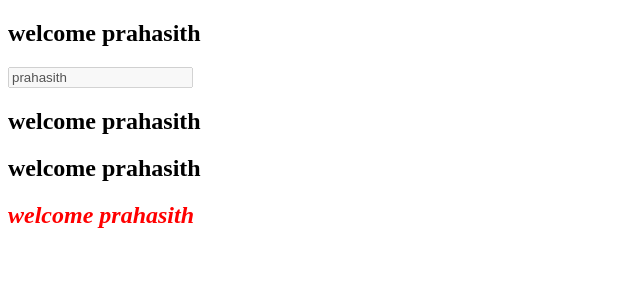
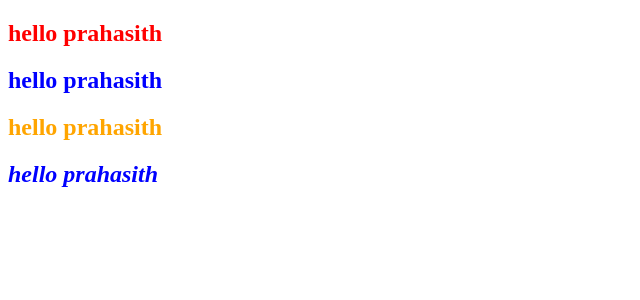
Before and after one commit to Prahasithk93/Angular-Practice, an Angular app in the folder check/: page / in a window 1280 px wide. Shown: the top 300 px of the page, without its empty margins (0-640 px from the left). Built offline with nearby package versions, Linux system fonts and the light colour scheme.

Commit message:
stylebinding

```diff
--- a/check/src/app/app.component.ts
+++ b/check/src/app/app.component.ts
@@ -4,35 +4,21 @@ import { reduce } from 'rxjs';
 @Component({
   selector: 'app-root',
   template:`
-  <h2 class="text-color">welcome {{name}}</h2>
-  <input bind-disabled="isDisabled" [id]="ID" type="text" value="prahasith">
-  <h2 [class]="color">welcome {{name}}</h2>
-  <h2 [class.text-color]="hasError">welcome {{name}}</h2>
-  <h2 [ngClass]="Classes">welcome {{name}}</h2>
+  <h2 [style.color]="'red'">hello {{name}}</h2>
+  <h2 [style.color]="isError?'green':'blue'">hello {{name}}</h2>
+  <h2 [style.color]="textColor">hello {{name}}</h2>
+  <h2 [ngStyle]="titleStyle">hello {{name}}</h2>
   ` ,
   styles: [`
-    .text-success{
-      color: red;
-    }
-    .text-failure{
-      font-size:50px;
-    }
-    .text-tie{
-      font-style:italic;
-    }
+
   `]
 })
 export class AppComponent {
-  title = 'Hello-world';
   public name="prahasith";
-  public color="text-color";
-  public ID="testid";
-  public isDisabled=true;
-  public hasError=false;
-  public Classes={
-    "text-success": !this.hasError,
-    "text-failure": this.hasError,
-    "text-tie":this.isDisabled
+  public isError=false;
+  public textColor="orange";
+  public titleStyle={
+      color: "blue",
+      fontStyle:"italic"
   }
-
 }
```
